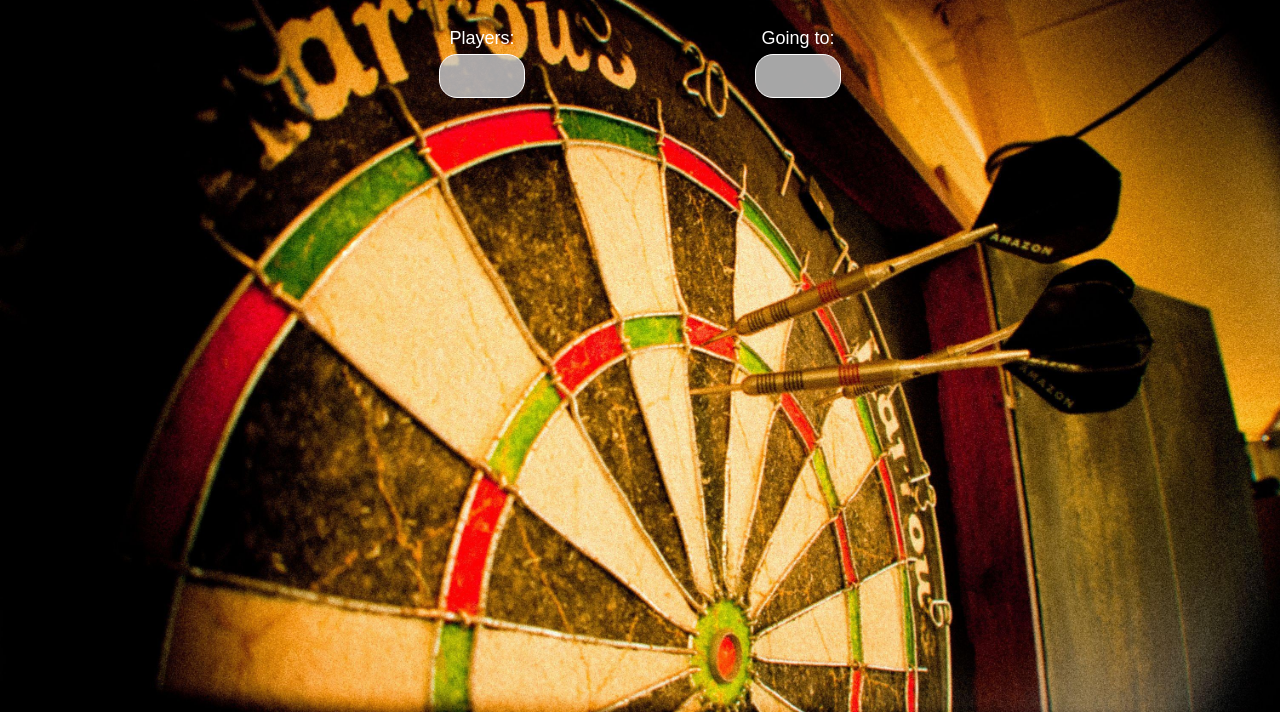
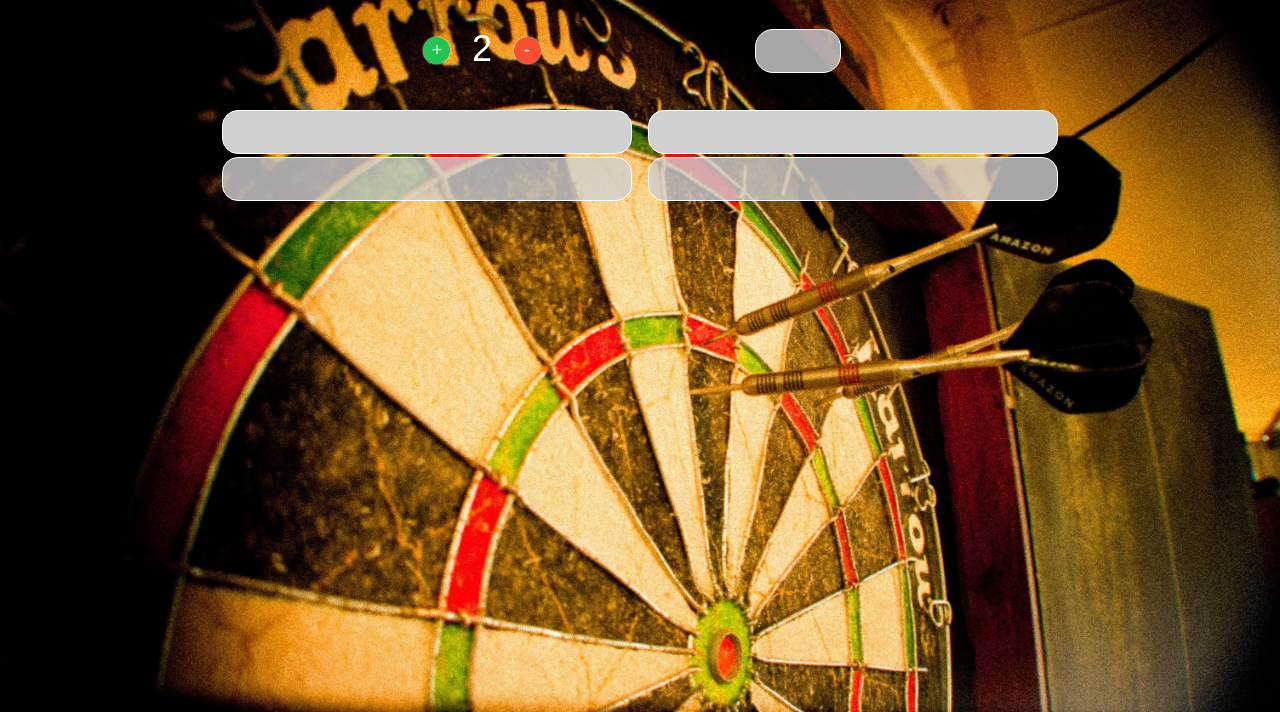
Before and after one commit to havardlandrak/dart, a plain HTML site: page index.html in a window 1280 px wide. Shown: the part 88-800 px from the top of the page. Drawn offline with Linux system fonts and the light colour scheme.

Commit message:
lil redign and more
- Redesign numplayers to plus/minus, and limit between 1-10
- Move keypressevent to bodyelement
- Generate board with 2 players and one score row on page load
- NaN-check for addPrevioustoCurrent

```diff
--- a/index.html
+++ b/index.html
@@ -14,17 +14,16 @@
     <script src="scripts/scoreHandler.js"></script>
     <title>DARTERS WEB!</title>
   </head>
-  <body>
+  <body id="body" onkeydown="return handleKeyPress(event)" onload="generateBoard()">
     <div>
         <h1 class="center">DARTTAVLÅ</h1>
-
         <div class="startgame center">
-            <p class="center">Players:</p>
-            <p class="center">Going to:</p>
-        </div>
-        <div class="startgame center">
-            <input id="numplayers" class="center small" onkeyup="generateBoard()"/>
-            <input id="goingto" class="center small"/>
+            <div id="numplayerbox" class="center">
+              <button id="plus" onclick="addPlayer()" title="CTRL +">+</button>
+              <input id="numplayers" disabled value="2"/>
+              <button id="minus" onclick="removePlayer()" title="CTRL -">-</button>
+            </div>
+            <input id="goingto" class="center small" onkeyup="handleKeyUp()" onkeydown="return handleKeyPress(event)"/>
         </div>
 
         <div class="infobox center">
--- a/scripts/boardGenerator.js
+++ b/scripts/boardGenerator.js
@@ -18,6 +18,7 @@ function updateBoard(players) {
     if (document.getElementById("players-grid").innerHTML=="") {
         createScoreKeeper()
         addSingleRow(0);
+        addSingleRow(1, true);
     }
     updatePlayers(players)
 }
@@ -31,16 +32,16 @@ function createScoreKeeper() {
     var singlerow = document.createElement("div")
     var inner = "";
     for (var player = 0; player < 10; player++) {
-        inner += '<input id="missing' + player + '" class="center missingbox misplayer' + player + '" readonly disabled onkeydown="return handleKeyPress(event)"/>'
+        inner += '<input id="missing' + player + '" class="center missingbox misplayer' + player + '" readonly disabled/>'
     }
     singlerow.innerHTML = inner;
     singlerow.className = "singlerow center";
     document.getElementById("score-grid").appendChild(singlerow);
 }
 
-function addSingleRow(row) {
+function addSingleRow(row, overrideflag = false) {
     // TODO: only add row if any info on current row
-    if (row != 0) {
+    if (row != 0 && !overrideflag) {
         if (isEmptyRow(row - 1)) {
             return;
         }
@@ -48,7 +49,7 @@ function addSingleRow(row) {
     var singlerow = document.createElement("div")
     var inner = "";
     for (var player = 0; player < 10; player++) {
-        inner += '<input id="p' + player + 'r' + row + '" class="scorebox player' + player + '" onkeyup="handleKeyUp()" onkeydown="return handleKeyPress(event)"/>'
+        inner += '<input id="p' + player + 'r' + row + '" class="scorebox player' + player + '" onkeyup="handleKeyUp()"/>'
     }
     singlerow.innerHTML = inner;
     singlerow.className = "singlerow center";
@@ -123,14 +124,20 @@ function isLastRow(current) {
 function handleKeyPress(e) {
         var current = document.activeElement.id
         var players = document.getElementById("numplayers").value
+        if (current == "gointo" || current == "body") {
+            if (e.ctrlKey && e.keyCode == 187) {
+                addPlayer(parseInt(players))
+            }
+            else if (e.ctrlKey && e.keyCode == 189) {
+                removePlayer(parseInt(players))
+            }
+            return
+        }
         if (e.key == "Enter") {
-            if (getRow(current) == 0) {
-                return;
-            }
-            if (isMath(getCellValue(current))) {
+            if (isMath(getCellValue(current)) && getRow(current) != 0) {
                 doMath(current)
             }
-            if (getRow(current) != 1) {
+            if (getRow(current) != 0) {
                 addPreviousToCurrent(current)
             }
             if (isLastRow(current) && getPlayer(current) == parseInt(players) - 1) {
@@ -157,7 +164,10 @@ function handleKeyPress(e) {
 
 function handleKeyUp() {
     var current = document.activeElement.id
-    if (getRow(current) != 0) {
+    if (current == "goingto") {
+        generateBoard()
+    }
+    else if (getRow(current) != 0) {
         for (i = 0; i < 10; i++) {
             whatsMissing("p"+i+current.substring(2))
         }
@@ -227,17 +237,27 @@ function getLastValidScore(current) {
 }
 
 function addPreviousToCurrent(current) {
-    var newValue = getScoreAbove(current) + parseInt(getCellValue(current))
+    var currentInt = 0
+    if (Number.isNaN(parseInt(getCellValue(current)))) {
+        return
+    }
+    else {
+        currentInt = parseInt(getCellValue(current))
+    }
+
+    var newValue = getScoreAbove(current) + currentInt
     document.getElementById(current).value = newValue
 }
 
 function checkScore(current) {
-
     try {
         var currentValue = Function(`'use strict'; return (${getCellValue(current)})`)()
     }
     catch {
         var currentValue = getCellValue(current)
+    }
+    if (current == "plus" || current == "minus") {
+        return
     }
     var goingto = parseInt(document.getElementById("goingto").value)
     var color = "rgba(208, 208, 208, 0.80)"
@@ -266,7 +286,7 @@ function doMath(current) {
     }
 }
 
-function changeBox(current, direction, players) {
+function changeBox(current, direction) {
     if (current.charAt(0) != "p") {
         return;
     }
@@ -302,14 +322,20 @@ function changeBox(current, direction, players) {
     }
 }
 
-function addPlayer(players) {
+function addPlayer(players = parseInt(document.getElementById("numplayers").value)) {
     players += 1
+    if (players > 10 || players < 1) {
+        return
+    }
     document.getElementById("numplayers").value = players
     updateBoard(players)
 }
 
-function removePlayer(players) {
+function removePlayer(players = parseInt(document.getElementById("numplayers").value)) {
     players -= 1
+    if (players > 10 || players < 1) {
+        return
+    }
     document.getElementById("numplayers").value = players
     updateBoard(players)
 }
--- a/styles/main.css
+++ b/styles/main.css
@@ -41,8 +41,23 @@ h1 {
     grid-template-columns: 50% 50%;
 }
 
+#numplayerbox {
+    display: grid;
+    grid-template-columns: 40% 20% 40%;
+}
+
 #numplayers {
-    align-self: right;
+    background-color: rgba(208, 208, 208, 0);
+    color: white;
+    align-self: center;
+    justify-self: center;
+    border: none;
+    border-top: none;
+    -webkit-user-select: none; /* Safari */
+    -moz-user-select: none; /* Firefox */
+    -ms-user-select: none; /* IE10+/Edge */
+    user-select: none; /* Standard */
+    pointer-events:none
 }
 
 #missing {
@@ -58,16 +73,28 @@ h1 {
     -moz-user-select: none; /* Firefox */
     -ms-user-select: none; /* IE10+/Edge */
     user-select: none; /* Standard */
-    pointer-events:none
+    pointer-events:none;
+    text-align: center;
 }
 
 button {
-    max-width: 100px;
-    height: 40px;
-    border: 1px rgba(0, 0, 0, 0.6);
+    height: 1.5em;
+    width: 1.5em;
+    border-radius: 100%;
+    border:none;
+    box-shadow: 0 0 2px #ffffff;
     font-size: large;
-    border-radius: 5px;
-    align-self: left;
+    align-self: center;
+    color: white;
+}
+
+#plus {
+    justify-self: right;
+    background-color: #23C552;
+}
+
+#minus {
+    background-color: #F84F31;
 }
 
 #players-grid {
```
